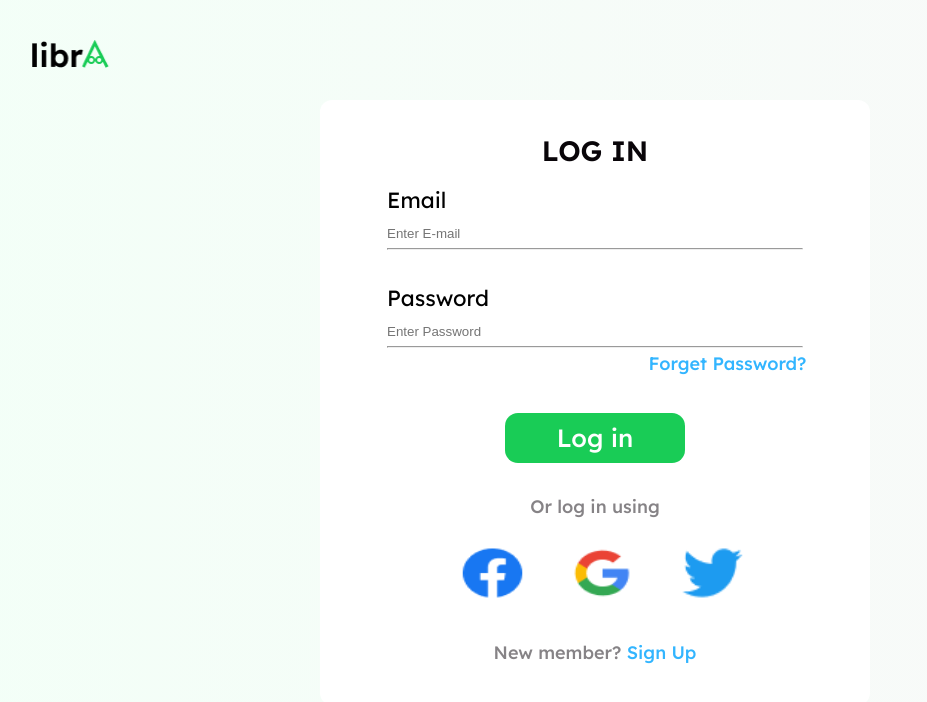
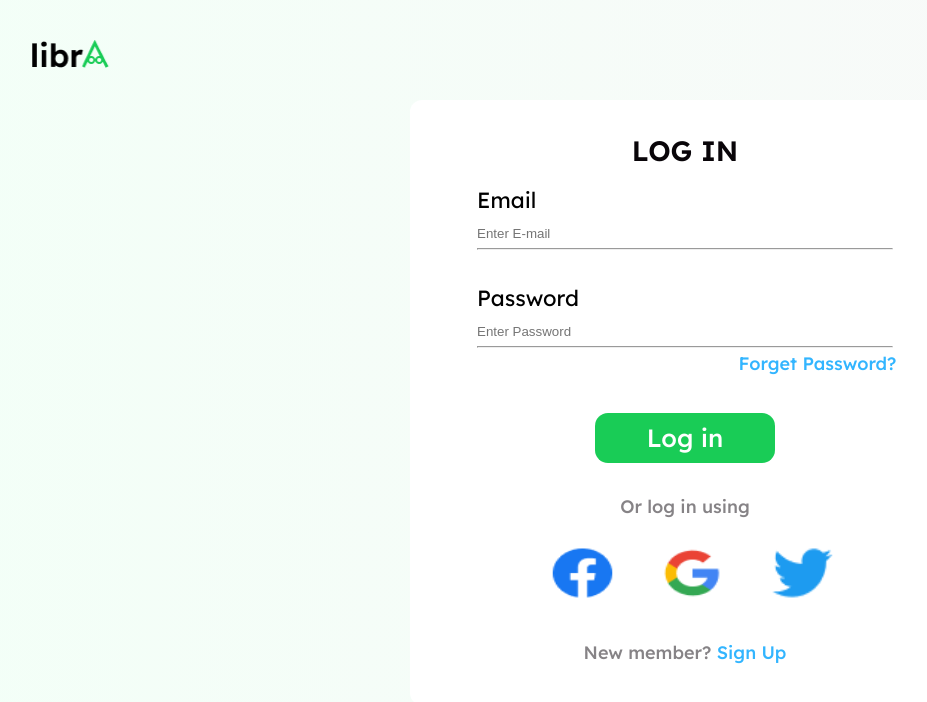
Before and after one commit to Nifix001/Libra, a React (Create React App) app: page /login in a window 1280 px wide. Shown: the top 702 px of the page, without its empty margins (70-997 px from the left). Built offline with nearby package versions, Linux system fonts and the light colour scheme.

Commit message:
New commit

```diff
--- a/src/index.css
+++ b/src/index.css
@@ -730,6 +730,10 @@ color: #5E5A5E;
   height: 40px;
 }
 
+.signup{
+  margin-left: 90px;
+}
+
 .form{
   background-color: #FFFFFF;
   align-items: center;
```
